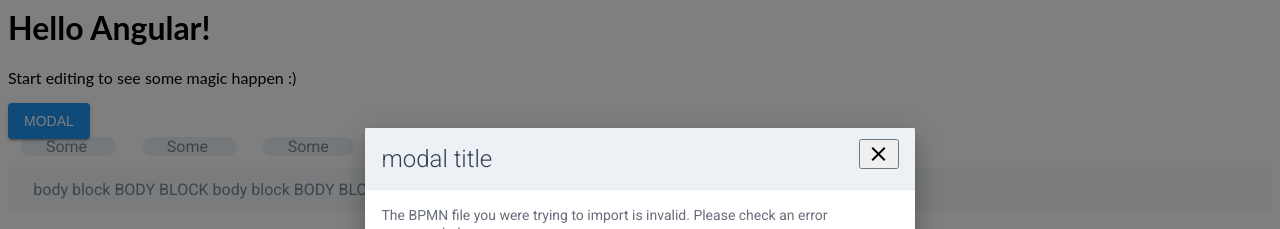
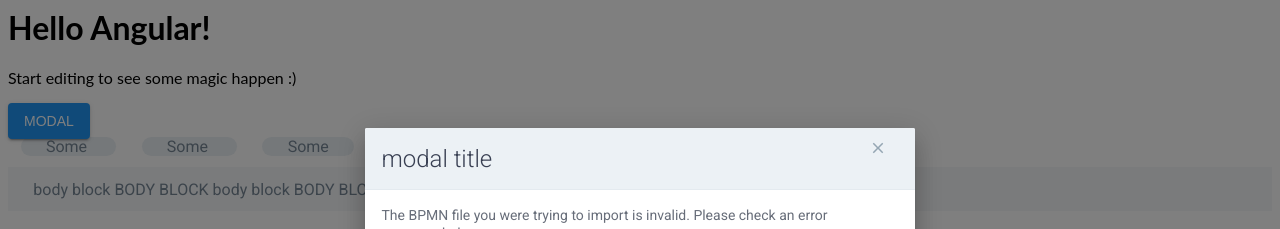
Before and after one commit to vBandiTv/angular-ui-component-tests, an Angular app: page / in a window 1280 px wide. Both pictures are taken after a click on the button "MODAL". Shown: the top 229 px of the page. Built offline with nearby package versions, Linux system fonts and the light colour scheme; a web font is replaced by a local one.

Commit message:
2 files modified, 1 added, 1 deleted

```diff
--- a/src/app/modal/modal.component.html
+++ b/src/app/modal/modal.component.html
@@ -12,9 +12,7 @@
                 <h2 class="modal-title-text">{{title}}</h2>
               </div>
 
-              <button (click)="modal = false" class="mdl-button mdl-button--icon mdl-js-button  material-icons  modal__close">
-                close
-              </button>
+              <div (click)="modal = false" class="modal__close"></div>
             </div>
 
 
--- a/src/app/modal/modal.component.scss
+++ b/src/app/modal/modal.component.scss
@@ -71,6 +71,9 @@
         position: absolute;
         right: 3%;
         top: 6%;
+        background: url(../../assets/close.svg) no-repeat;
+        width: 30px;
+        height: 30px;
       }
 
       .modal-title { // .mdl-card__title
```
Also changed, not shown: src/assets/close.svg (renamed from src/close-black-18dp.svg).
